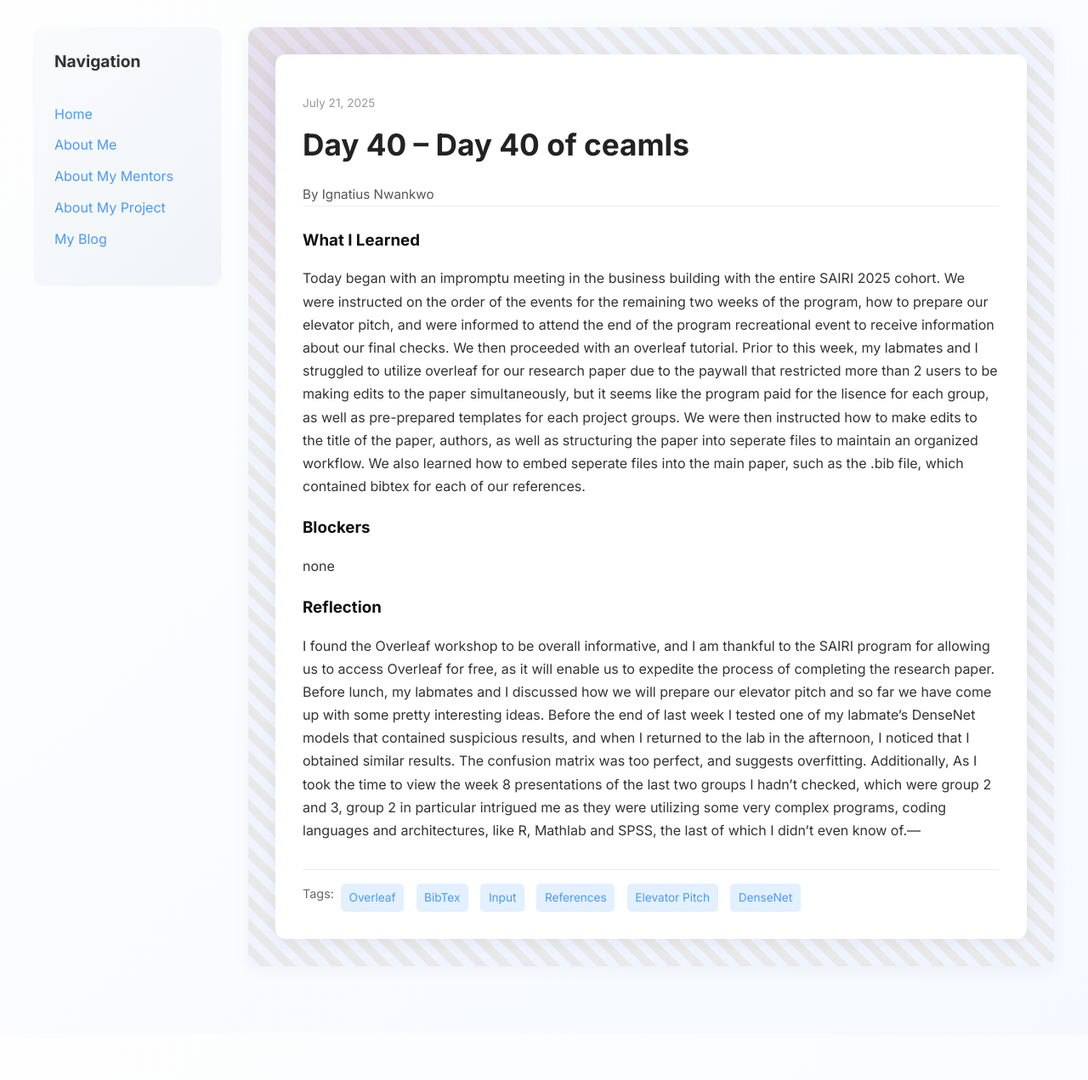
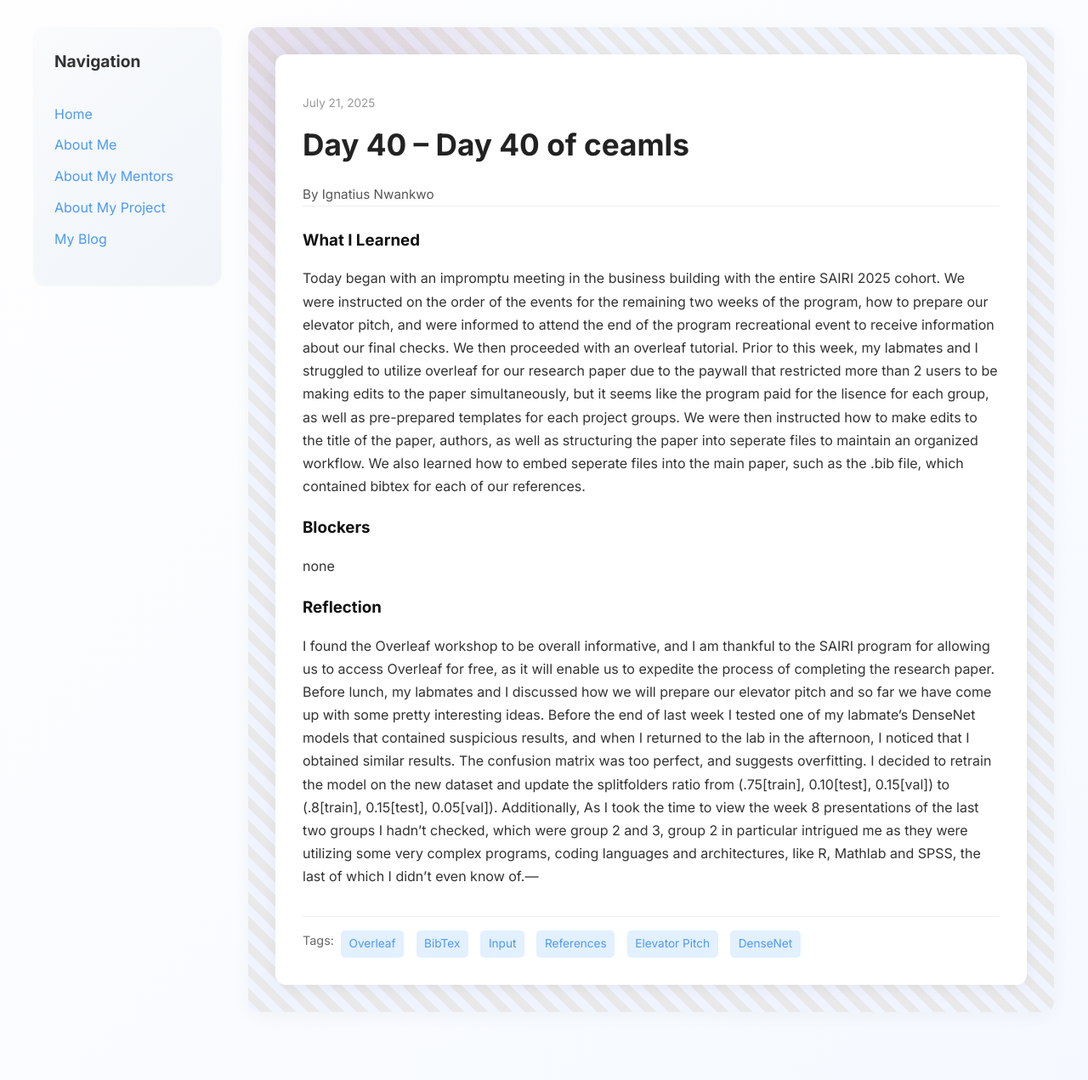
Before and after one commit to toxhi/toxhi.github.io, a Jekyll site: the page built from _posts/2025-07-21-day-40.md, in a window 1280 px wide. Shown: the whole page at 85% size. Built offline with Jekyll 4.4.1, drawn with Linux system fonts in a browser that asks for light colours; before the commit the page ends 1217 px from its top, so only the background shows below that.

Commit message:
Update 2025-07-21-day-40.md

```diff
--- a/_posts/2025-07-21-day-40.md
+++ b/_posts/2025-07-21-day-40.md
@@ -13,5 +13,5 @@
 blockers: |
   none
 reflection: |
-  I found the Overleaf workshop to be overall informative, and I am thankful to the SAIRI program for allowing us to access Overleaf for free, as it will enable us to expedite the process of completing the research paper. Before lunch, my labmates and I discussed how we will prepare our elevator pitch and so far we have come up with some pretty interesting ideas. Before the end of last week I tested one of my labmate's DenseNet models that contained suspicious results, and when I returned to the lab in the afternoon, I noticed that I obtained similar results. The confusion matrix was too perfect, and suggests overfitting. Additionally, As I took the time to view the week 8 presentations of the last two groups I hadn't checked, which were group 2 and 3, group 2 in particular intrigued me as they were utilizing some very complex programs, coding languages and architectures, like R, Mathlab and SPSS, the last of which I didn't even know of.---
+  I found the Overleaf workshop to be overall informative, and I am thankful to the SAIRI program for allowing us to access Overleaf for free, as it will enable us to expedite the process of completing the research paper. Before lunch, my labmates and I discussed how we will prepare our elevator pitch and so far we have come up with some pretty interesting ideas. Before the end of last week I tested one of my labmate's DenseNet models that contained suspicious results, and when I returned to the lab in the afternoon, I noticed that I obtained similar results. The confusion matrix was too perfect, and suggests overfitting. I decided to retrain the model on the new dataset and update the splitfolders ratio from (.75[train], 0.10[test], 0.15[val]) to (.8[train], 0.15[test], 0.05[val]). Additionally, As I took the time to view the week 8 presentations of the last two groups I hadn't checked, which were group 2 and 3, group 2 in particular intrigued me as they were utilizing some very complex programs, coding languages and architectures, like R, Mathlab and SPSS, the last of which I didn't even know of.---
 ---
```
